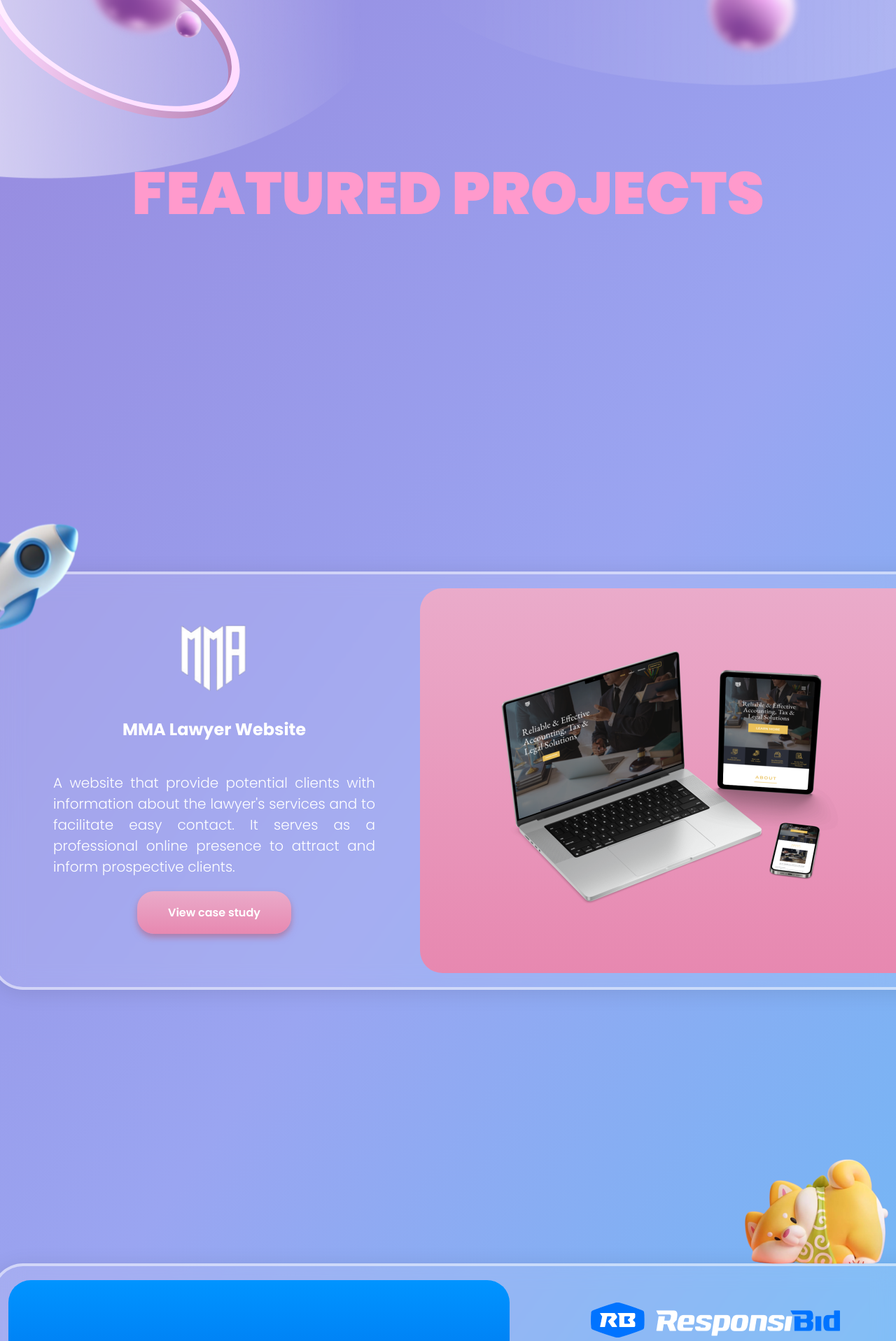
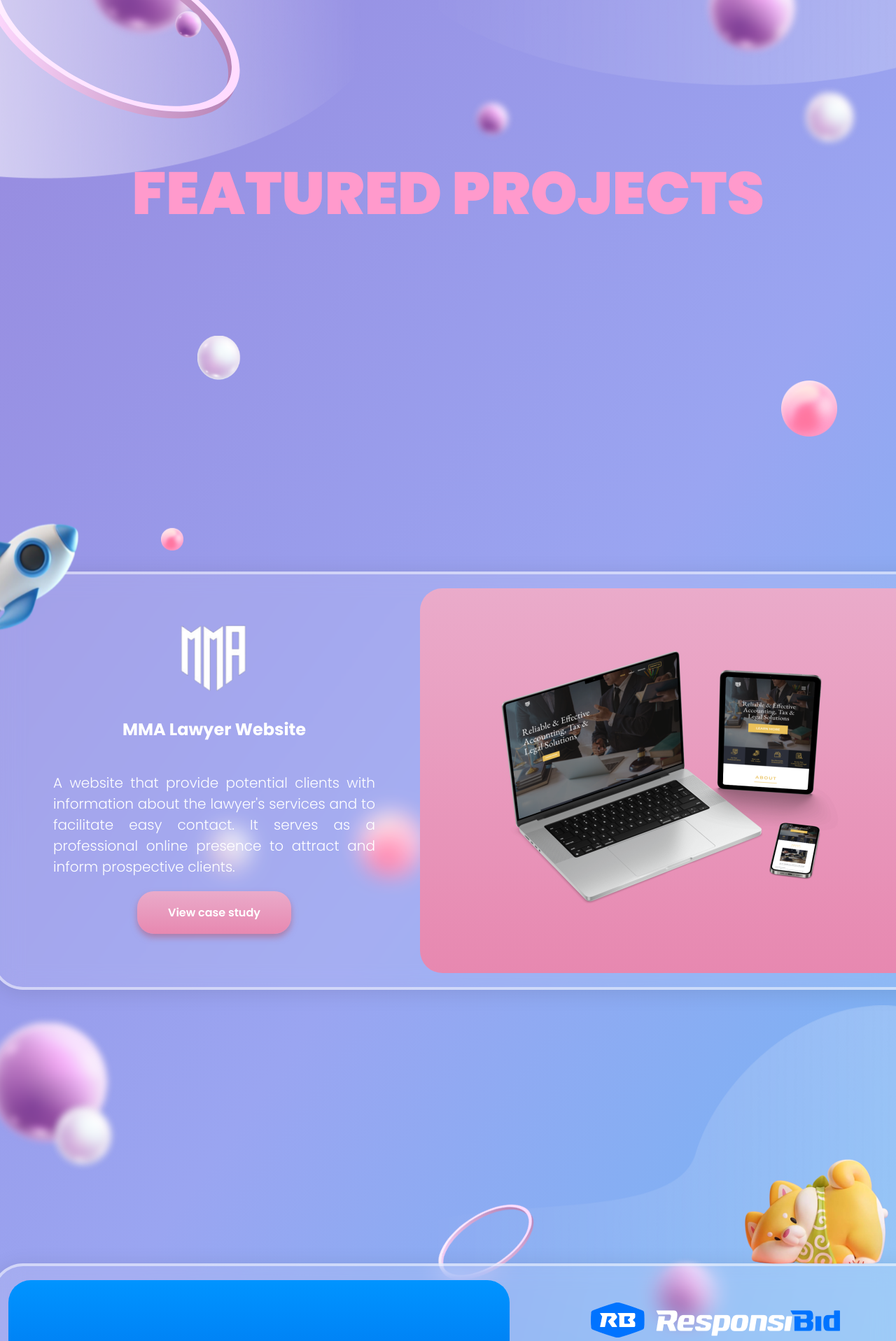
Before and after one commit to HiroAcocoro/lorraine-portfolio, a Next.js app: page / in a window 1280 px wide. Shown: the part 640-2557 px from the top of the page at 70% size. Built offline with nearby package versions, Linux system fonts and the light colour scheme.

Commit message:
feat: featured projects bg design

```diff
--- a/src/components/common/ImageComponent.tsx
+++ b/src/components/common/ImageComponent.tsx
@@ -14,6 +14,7 @@ interface IImageComponent {
   flipHorz?: boolean;
   isGlass?: boolean;
   parallaxSpeed?: number;
+  zIndexOverride?: number;
 }
 
 const ImageComponent: FC<IImageComponent> = ({
@@ -28,6 +29,7 @@ const ImageComponent: FC<IImageComponent> = ({
   flipHorz,
   isGlass,
   parallaxSpeed,
+  zIndexOverride,
 }) => {
   const getOpacityValues = (): EffectNumber => {
     if (!opacity) return [1, 1];
@@ -37,15 +39,15 @@ const ImageComponent: FC<IImageComponent> = ({
     <Parallax
       speed={parallaxSpeed || 0}
       opacity={getOpacityValues()}
+      rotateY={[flipHorz ? 360 : 0, flipHorz ? 360 : 0]}
       style={{
         position: "absolute",
         left: left || "",
         top: top || "",
         right: right || "",
         rotate: rotate || "0deg",
-        transform: flipHorz ? "scaleX(-1)" : "",
         overflow: "hidden",
-        zIndex: 1,
+        zIndex: zIndexOverride || 1,
       }}
     >
       <Image
--- a/src/components/home-page/featured-projects-section/FeaturedProjectsSection.tsx
+++ b/src/components/home-page/featured-projects-section/FeaturedProjectsSection.tsx
@@ -2,8 +2,13 @@ import styles from "./featured-projects-section.module.css";
 import featuredProjects from "@/constants/featured-projects";
 import ProjectCard from "./project-card/ProjectCard";
 import AnimatedTextComponent from "@/components/common/animated-text/AnimatedTextComponent";
+import ImageComponent from "@/components/common/ImageComponent";
 
 const FeatureProjectsSection = () => {
+  const layer1ParallaxSpeed = -22;
+  const layer2ParallaxSpeed = -10;
+  const layer3ParallaxSpeed = -8;
+
   return (
     <div className={styles.sectionContainer}>
       <div className={styles.sectionTitle}>
@@ -19,6 +24,199 @@ const FeatureProjectsSection = () => {
           />
         ))}
       </div>
+
+      <div id="project-1">
+        <ImageComponent
+          src="/home-art-5.png"
+          width={64}
+          height={64}
+          top="140vh"
+          left="22%"
+        />
+        <ImageComponent
+          src="/home-art-6.png"
+          width={32}
+          height={32}
+          top="162vh"
+          left="18%"
+          parallaxSpeed={layer3ParallaxSpeed}
+        />
+        <ImageComponent
+          src="/home-art-3.png"
+          width={45}
+          height={45}
+          top="148vh"
+          left="52%"
+          isGlass
+          parallaxSpeed={layer1ParallaxSpeed}
+        />
+        <ImageComponent
+          src="/home-art-6.png"
+          width={80}
+          height={80}
+          top="148vh"
+          right="84px"
+          zIndexOverride={2}
+        />
+        <ImageComponent
+          src="/home-art-5.png"
+          width={72}
+          height={72}
+          top="143vh"
+          right="42px"
+          isGlass
+          parallaxSpeed={layer1ParallaxSpeed}
+        />
+        <ImageComponent
+          src="/home-art-3.png"
+          width={172}
+          height={172}
+          top="212vh"
+          left="-32px"
+          isGlass
+          parallaxSpeed={layer1ParallaxSpeed}
+        />
+        <ImageComponent
+          src="/home-art-5.png"
+          width={64}
+          height={64}
+          top="210vh"
+          left="22%"
+          isGlass
+          parallaxSpeed={layer2ParallaxSpeed}
+        />
+        <ImageComponent
+          src="/home-art-6.png"
+          width={64}
+          height={64}
+          top="210vh"
+          right="12%"
+        />
+      </div>
+
+      <div id="project-2">
+        <ImageComponent
+          src="/home-art-2.png"
+          width={747}
+          height={629}
+          top="220vh"
+          right="0%"
+          opacity={[0.6, 0.3]}
+          parallaxSpeed={layer1ParallaxSpeed}
+        />
+        <ImageComponent
+          src="/home-art-5.png"
+          width={84}
+          height={84}
+          top="260vh"
+          left="5%"
+          isGlass
+          parallaxSpeed={layer2ParallaxSpeed}
+        />
+        <ImageComponent
+          src="/home-art-3.png"
+          width={54}
+          height={54}
+          top="213vh"
+          left="50%"
+          isGlass
+          parallaxSpeed={layer2ParallaxSpeed}
+        />
+        <ImageComponent
+          src="/home-art-6.png"
+          width={94}
+          height={94}
+          top="225vh"
+          left="40%"
+        />
+        <ImageComponent
+          src="/home-art-3.png"
+          width={84}
+          height={84}
+          top="288vh"
+          right="19%"
+          isGlass
+          parallaxSpeed={layer2ParallaxSpeed}
+        />
+      </div>
+
+      <div id="project-3">
+        <ImageComponent
+          src="/home-art-4.svg"
+          width={141}
+          height={108}
+          top="295vh"
+          right="40%"
+          flipHorz
+          rotate="300deg"
+        />
+        <ImageComponent
+          src="/home-art-3.png"
+          width={53}
+          height={53}
+          top="297vh"
+          left="40%"
+          isGlass
+          parallaxSpeed={layer1ParallaxSpeed}
+        />
+        <ImageComponent
+          src="/home-art-5.png"
+          width={124}
+          height={124}
+          top="297vh"
+          right="30%"
+          isGlass
+          parallaxSpeed={layer1ParallaxSpeed}
+        />
+        <ImageComponent
+          src="/home-art-6.png"
+          width={79}
+          height={79}
+          top="333vh"
+          left="7%"
+          zIndexOverride={2}
+        />
+        <ImageComponent
+          src="/home-art-5.png"
+          width={69}
+          height={69}
+          top="327vh"
+          left="8%"
+          isGlass
+          parallaxSpeed={layer1ParallaxSpeed}
+        />
+        <ImageComponent
+          src="/home-art-5.png"
+          width={64}
+          height={64}
+          top="308vh"
+          right="9%"
+          isGlass
+          parallaxSpeed={layer1ParallaxSpeed}
+        />
+        <ImageComponent
+          src="/home-art-4.svg"
+          width={326}
+          height={258}
+          top="335vh"
+          right="0%"
+        />
+        <ImageComponent
+          src="/home-art-3.png"
+          width={124}
+          height={124}
+          top="338vh"
+          right="0%"
+        />
+        <ImageComponent
+          src="/home-art-7.png"
+          width={938}
+          height={890}
+          top="338vh"
+          left="-430px"
+          parallaxSpeed={layer1ParallaxSpeed}
+        />
+      </div>
     </div>
   );
 };
--- a/src/components/home-page/featured-projects-section/featured-projects-section.module.css
+++ b/src/components/home-page/featured-projects-section/featured-projects-section.module.css
@@ -26,6 +26,7 @@
 }
 
 .projectContainer {
+    z-index: 99;
     margin-top: 30%;
 }
 
--- a/src/components/home-page/footer-section/footer-section.module.css
+++ b/src/components/home-page/footer-section/footer-section.module.css
@@ -1,5 +1,5 @@
 .footerSectionContainer {
-    margin-top: 164px;
+    margin-top: 242px;
     margin-bottom: 242px;
 }
 
--- a/src/components/home-page/hero-section/HeroSection.tsx
+++ b/src/components/home-page/hero-section/HeroSection.tsx
@@ -39,7 +39,7 @@ const HeroSection = () => {
         left="20%"
         top="-440px"
         rotate="204deg"
-        opacity={[0.2, 0.4]}
+        opacity={[0.4, 0.2]}
         parallaxSpeed={layer1ParallaxSpeed}
       />
       <ImageComponent
@@ -48,7 +48,7 @@ const HeroSection = () => {
         height={629}
         top="20%"
         right="0%"
-        opacity={[0.2, 0.4]}
+        opacity={[0.4, 0.2]}
         parallaxSpeed={layer1ParallaxSpeed}
       />
       <div>
```
Also changed, not shown: public/home-art-6.png (added), public/home-art-7.png (added).
